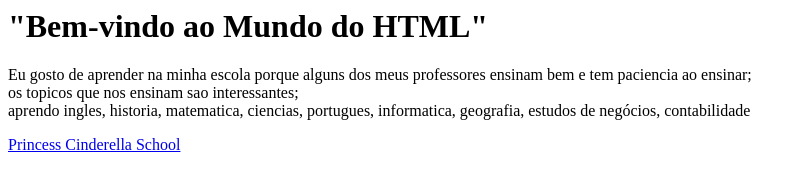
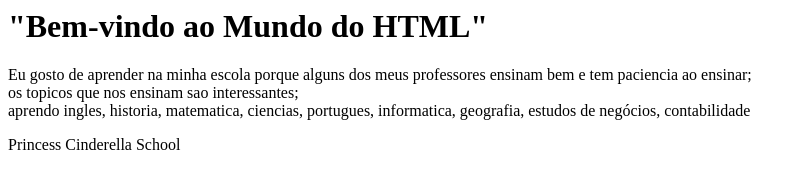
Before and after one commit to queenashy/Algorithmithics-project-1, a plain HTML site: page index.html in a window 1280 px wide. Shown: the whole page, without its empty margins (0-806 px from the left). Drawn offline with Linux system fonts and the light colour scheme.

Commit message:
Update index.html

```diff
--- a/index.html
+++ b/index.html
@@ -5,6 +5,6 @@
     <p>Eu gosto de aprender na minha escola porque alguns dos meus professores ensinam bem e tem paciencia ao ensinar;</br>
     os topicos que nos ensinam sao interessantes;<br>aprendo ingles, historia, matematica, ciencias, portugues, informatica,
   geografia, estudos de negócios, contabilidade</p>
-    <a href="https://www.facebook.com/PCSPrincessCinderellaSchool/">Princess Cinderella School</a>
+    <a ="https://www.facebook.com/PCSPrincessCinderellaSchool/">Princess Cinderella School</a>
     </body>
 </html>
```
